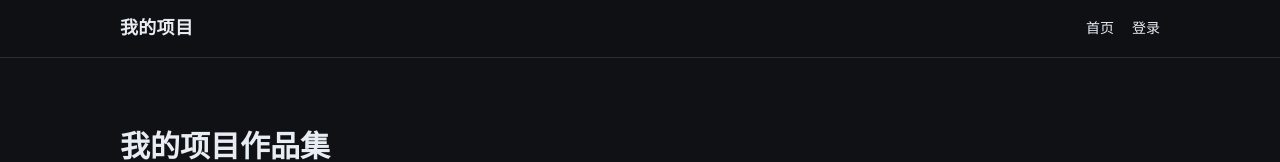
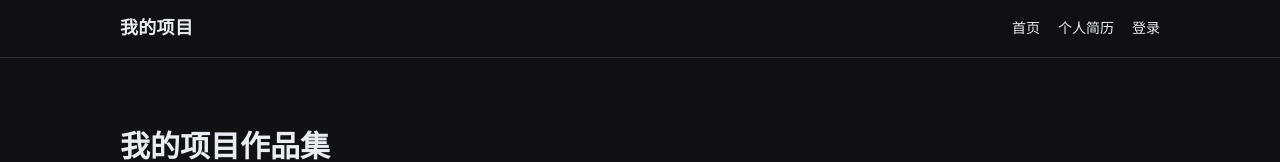
Before and after one commit to zhou415770319/project-platform, a Next.js app: page / in a window 1280 px wide. Shown: the top 162 px of the page. Built offline with nearby package versions, Linux system fonts and the light colour scheme.

Commit message:
导航新增个人简历链接跳转 resume.feiyumdm.cn

```diff
--- a/components/Navbar.tsx
+++ b/components/Navbar.tsx
@@ -29,6 +29,9 @@ export default function Navbar() {
         </Link>
         <nav className="nav-links">
           <Link href="/">首页</Link>
+          <a href="https://resume.feiyumdm.cn/" target="_blank" rel="noopener noreferrer">
+            个人简历
+          </a>
           {authed && <Link href="/admin">后台管理</Link>}
           {authed ? (
             <button type="button" className="btn-link" onClick={logout}>
```
